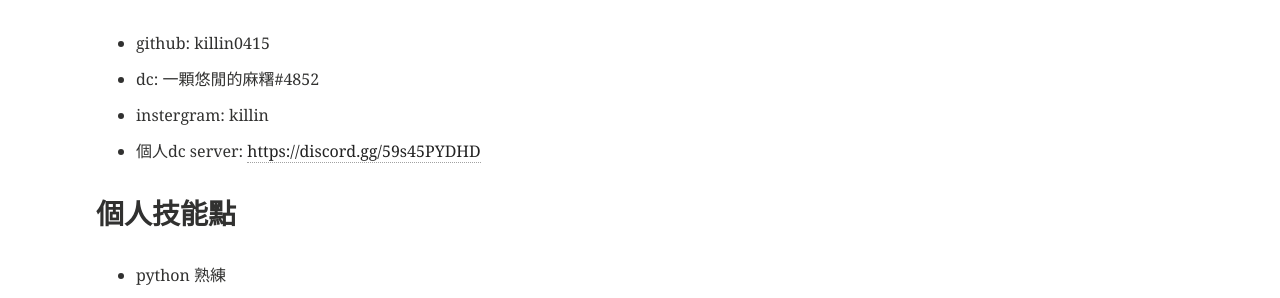
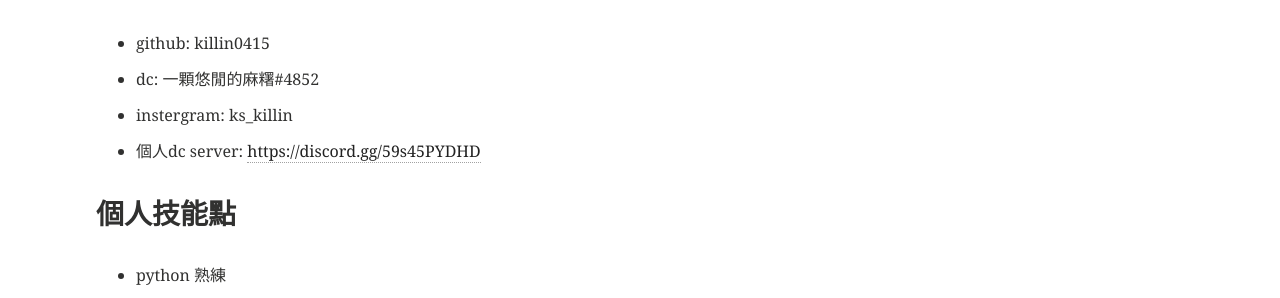
Before and after one commit to killin0415/killin0415.github.io, a Jekyll site: the page built from index.md, in a window 1280 px wide and 900 px high. Shown: the part 411-709 px from the top of the window. Built offline with Jekyll 4.4.1, drawn with Linux system fonts in a browser that asks for light colours.

```diff
--- a/index.md
+++ b/index.md
@@ -11,7 +11,7 @@ title: "about me"
 ### 個資.jpg
 * github: killin0415
 * dc: 一顆悠閒的麻糬#4852
-* instergram: killin
+* instergram: ks_killin
 * 個人dc server: <https://discord.gg/59s45PYDHD>
 
 ### 個人技能點
```
